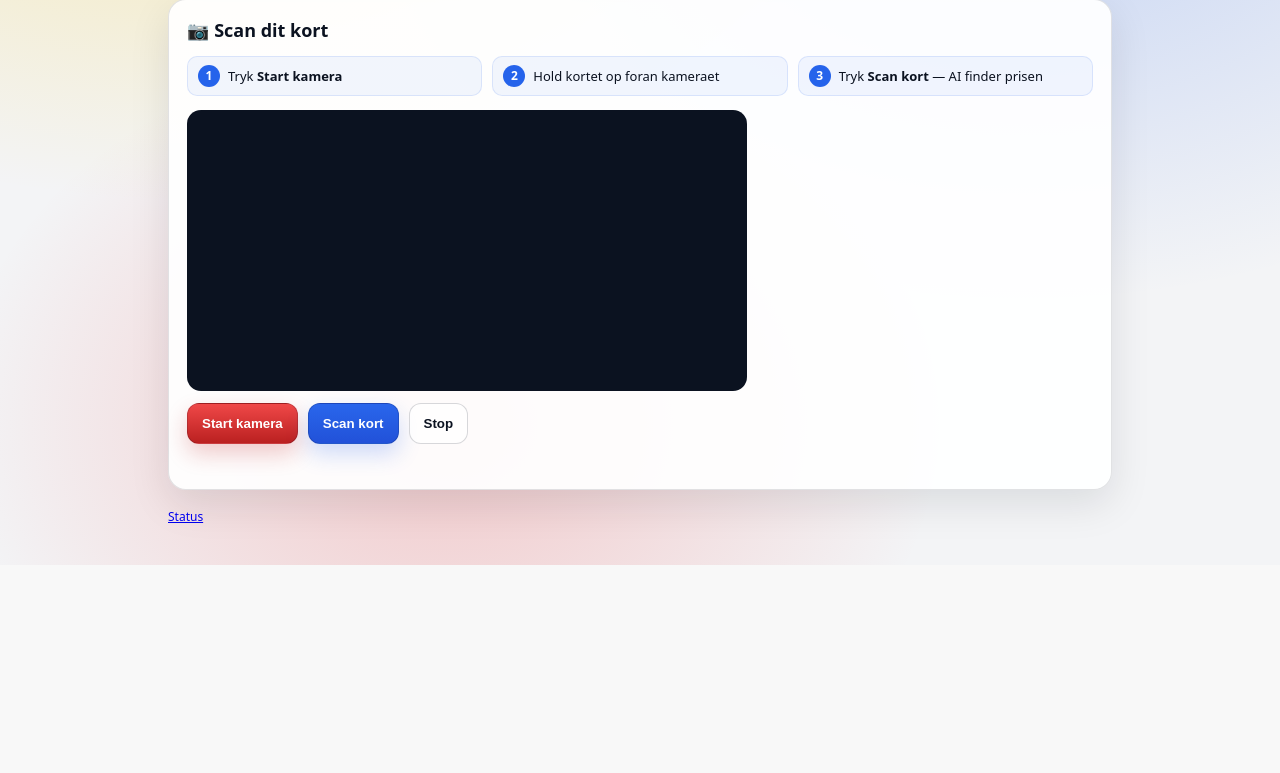
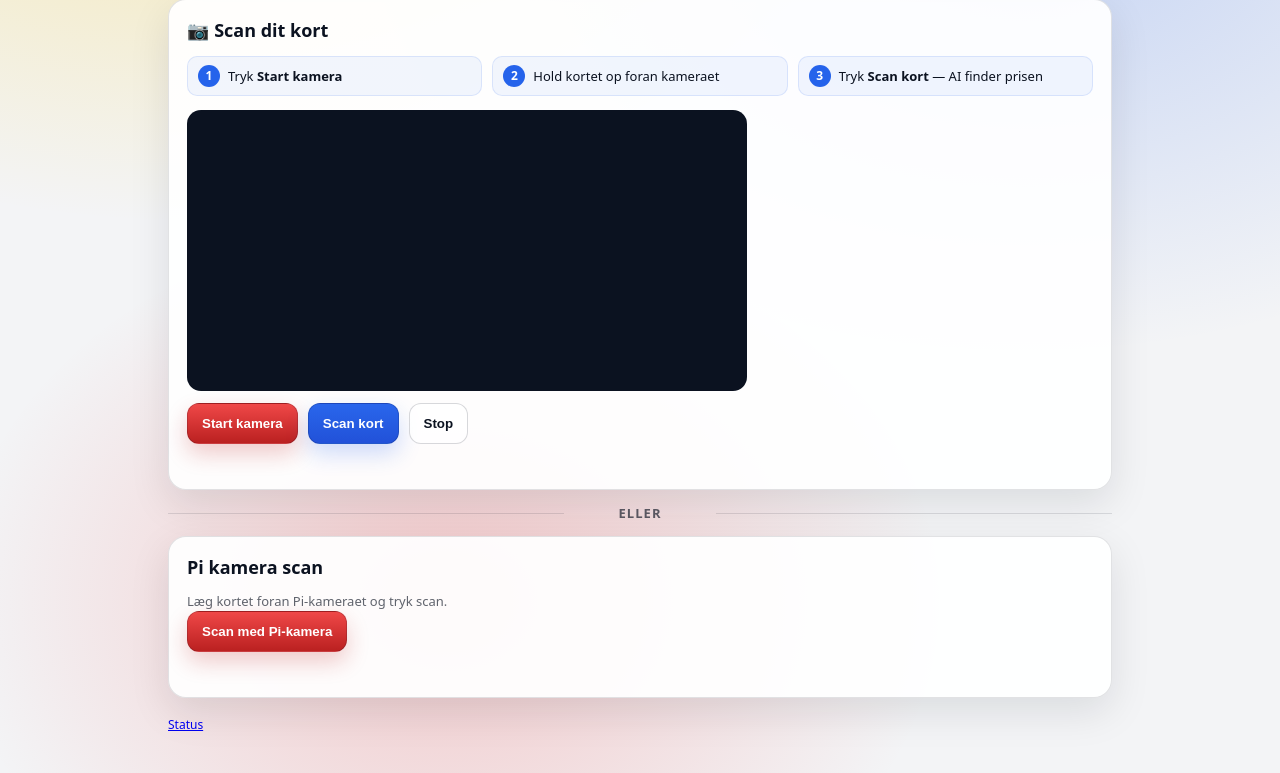
Before and after one commit to JakobMunkeboJensen/RareSwap-Semester-4-projekt, a Flask app: page / in a window 1280 px wide. Shown: the part 372-1145 px from the top of the page. Before the commit the page ends 937 px from the top, so only its background shows below. Run offline with Flask 3, Linux system fonts and the light colour scheme.

Commit message:
Tilføj Pi-kamera scan endpoint og knap i UI
Co-Authored-By: Claude Sonnet 4.6 <noreply@anthropic.com>

```diff
--- a/templates/index.html
+++ b/templates/index.html
@@ -55,6 +55,64 @@
 
       {% include "_webcam_scanner.html" %}
 
+      <div class="divider-label">eller</div>
+
+      <section class="card" id="pi-camera-section">
+        <h2 class="section-title">Pi kamera scan</h2>
+        <p class="hint">Læg kortet foran Pi-kameraet og tryk scan.</p>
+        <div class="row">
+          <button class="button" id="pi-scan-btn" type="button">Scan med Pi-kamera</button>
+        </div>
+        <p class="webcam-status muted" id="pi-scan-status" role="status"></p>
+        <div id="pi-scan-confirm" hidden>
+          <p class="confirm-label">Fandt: <strong id="pi-scan-name"></strong></p>
+          <div class="row">
+            <button class="button" id="pi-scan-go-set" type="button">Søg med sæt</button>
+            <button class="button secondary" id="pi-scan-go-name" type="button">Søg alle versioner</button>
+          </div>
+        </div>
+      </section>
+      <script>
+        (function () {
+          var btn = document.getElementById("pi-scan-btn");
+          var status = document.getElementById("pi-scan-status");
+          var confirm = document.getElementById("pi-scan-confirm");
+          var nameEl = document.getElementById("pi-scan-name");
+          var goSet = document.getElementById("pi-scan-go-set");
+          var goName = document.getElementById("pi-scan-go-name");
+          var lastResult = {};
+
+          btn.addEventListener("click", function () {
+            status.textContent = "Scanner...";
+            confirm.hidden = true;
+            btn.disabled = true;
+            fetch("/api/pi-camera-scan", { method: "POST", headers: { "Content-Type": "application/json" } })
+              .then(function (r) { return r.json(); })
+              .then(function (data) {
+                if (data.error) { status.textContent = data.error; return; }
+                lastResult = data;
+                nameEl.textContent = data.name + (data.set ? ' (' + data.set + ')' : '');
+                status.textContent = "";
+                confirm.hidden = false;
+              })
+              .catch(function (e) { status.textContent = "Fejl: " + e.message; })
+              .finally(function () { btn.disabled = false; });
+          });
+
+          goSet.addEventListener("click", function () {
+            if (!lastResult.name) return;
+            var url = "/lookup?q=" + encodeURIComponent(lastResult.name);
+            if (lastResult.set) url += "&set=" + encodeURIComponent(lastResult.set);
+            window.location.href = url;
+          });
+
+          goName.addEventListener("click", function () {
+            if (!lastResult.name) return;
+            window.location.href = "/lookup?q=" + encodeURIComponent(lastResult.name);
+          });
+        })();
+      </script>
+
       <footer class="footer">
         <span class="muted">
           <a href="{{ url_for('pricing.status') }}">Status</a>
--- a/webapp/pricing.py
+++ b/webapp/pricing.py
@@ -583,6 +583,72 @@ def scan_card_ai():
     return jsonify({"name": name, "set": card_set})
 
 
+@bp.post("/api/pi-camera-scan")
+@csrf.exempt
+def pi_camera_scan():
+    """Tag et billede med Pi-kameraet og scan det med Claude AI."""
+    api_key = os.getenv("ANTHROPIC_API_KEY", "")
+    if not api_key:
+        return jsonify({"error": "ANTHROPIC_API_KEY ikke sat."}), 503
+
+    try:
+        import base64
+        import time as _time
+
+        import cv2
+        import numpy as np
+        from picamera2 import Picamera2
+    except ImportError as e:
+        return jsonify({"error": f"Pi-kamera ikke tilgængeligt på denne enhed: {e}"}), 503
+
+    try:
+        picam2 = Picamera2()
+        picam2.configure(picam2.create_preview_configuration(main={"size": (1280, 720)}))
+        picam2.start()
+        _time.sleep(0.5)
+        frame = picam2.capture_array()
+        picam2.stop()
+        frame_bgr = cv2.cvtColor(frame, cv2.COLOR_RGB2BGR)
+        _, buf = cv2.imencode(".jpg", frame_bgr, [cv2.IMWRITE_JPEG_QUALITY, 85])
+        image_data = base64.b64encode(buf.tobytes()).decode("utf-8")
+    except Exception as e:
+        return jsonify({"error": f"Kunne ikke tage billede: {e}"}), 500
+
+    try:
+        import anthropic
+        client = anthropic.Anthropic(api_key=api_key)
+        response = client.messages.create(
+            model="claude-sonnet-4-6",
+            max_tokens=64,
+            messages=[{
+                "role": "user",
+                "content": [
+                    {"type": "image", "source": {"type": "base64", "media_type": "image/jpeg", "data": image_data}},
+                    {"type": "text", "text": (
+                        "This is a photo of a Pokemon Trading Card Game card. "
+                        "Identify:\n1. The Pokemon name at the top of the card\n"
+                        "2. The TCG set\nReply ONLY:\nNAME: <name>\nSET: <set>"
+                    )},
+                ],
+            }],
+        )
+        raw = response.content[0].text.strip() if response.content else ""
+        name, card_set = "", ""
+        for line in raw.splitlines():
+            if line.upper().startswith("NAME:"):
+                name = line.split(":", 1)[1].strip()
+            elif line.upper().startswith("SET:"):
+                card_set = line.split(":", 1)[1].strip()
+        if not name:
+            name = raw
+    except Exception as e:
+        logger.exception("pi-camera-scan AI fejl")
+        return jsonify({"error": str(e)}), 500
+
+    logger.info("pi-camera-scan: name=%r set=%r", name, card_set)
+    return jsonify({"name": name, "set": card_set})
+
+
 @bp.get("/status")
 def status():
     """Vis en sundhedstjekside for API'et og valutakurs-cachen."""
```
